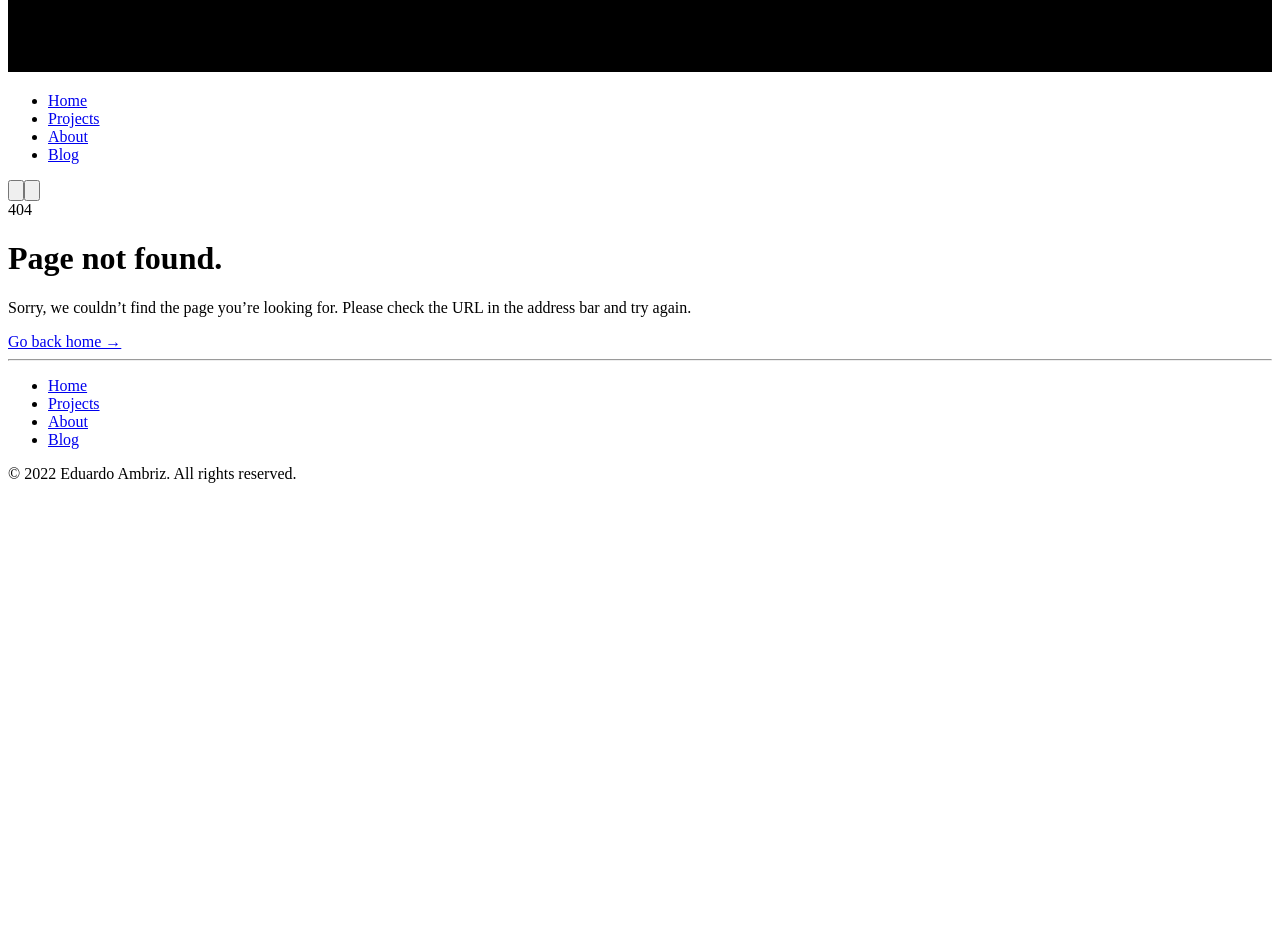
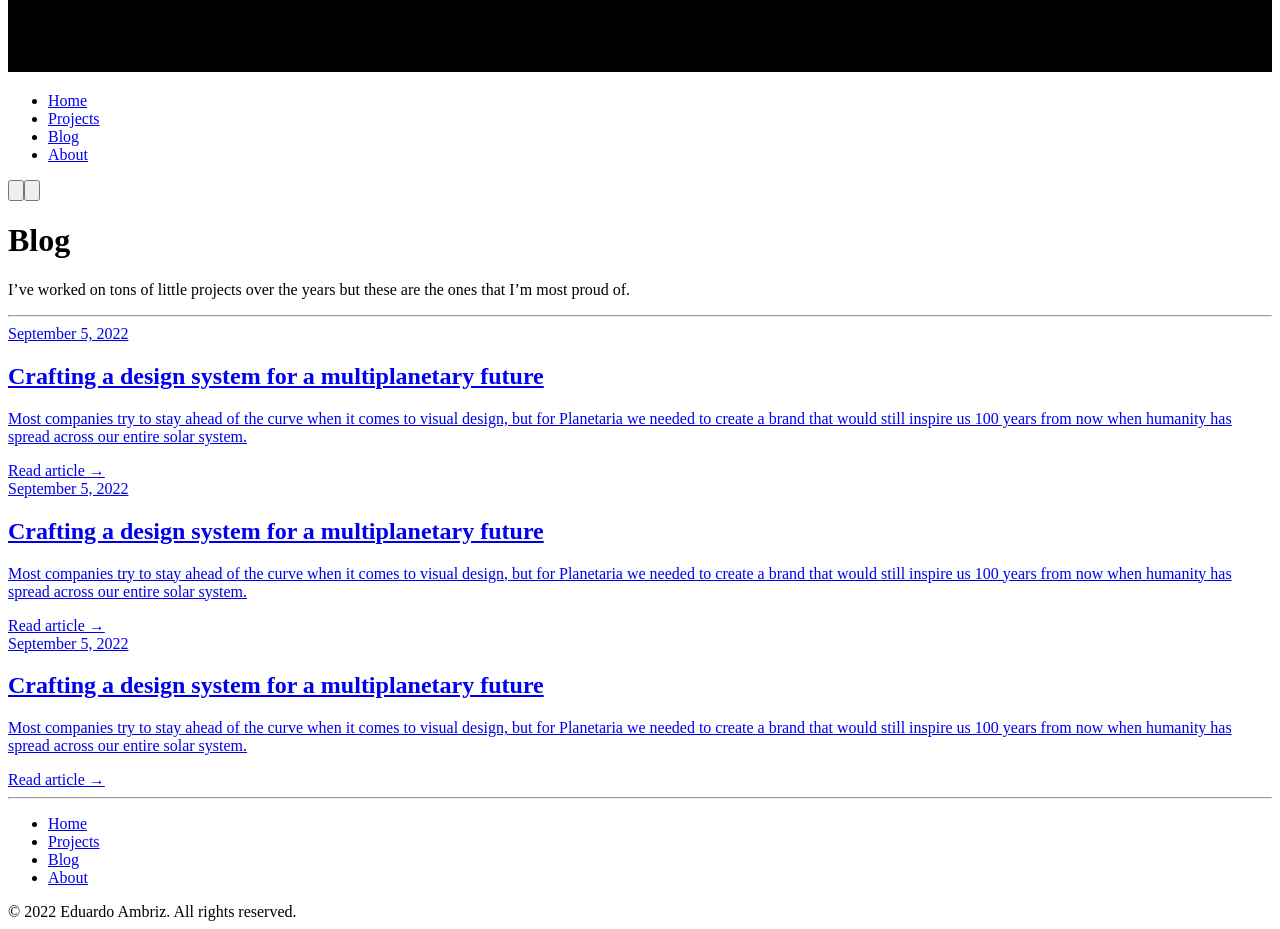
Before and after one commit to edroamz/portfolio, a Next.js app: page /blog in a window 1280 px wide. Before the commit this address had no page. Shown: the part 1200-2129 px from the top of the page. Before the commit the page ends 1691 px from the top, so only its background shows below. Built offline with nearby package versions, Linux system fonts and the light colour scheme.

Commit message:
Add Blog page

```diff
--- a/components/Container.tsx
+++ b/components/Container.tsx
@@ -57,7 +57,7 @@ export default function Container(props: any) {
         <meta name="description" content={meta.description} />
       </Head>
       <div className="flex flex-col justify-center">
-        <div className="flex items-center justify-between w-full relative max-w-4xl mx-auto pt-8 pb-8 px-8 lg:px-6">
+        <div className="flex items-center justify-between w-full relative max-w-4xl mx-auto pt-8 pb-8 px-5 sm:px-12 lg:px-6">
           <LogoIcon></LogoIcon>
           <nav className="hidden md:flex">
             <ul className="flex items-center gap-x-4">
@@ -80,7 +80,7 @@ export default function Container(props: any) {
             >
               {mounted && (
                 <svg
-                  className="h-6 w-6 text-gray-800 hover:text-gray-500 dark:text-gray-200 dark:hover:text-gray-400"
+                  className="h-5 w-5 text-gray-800 hover:text-gray-500 dark:text-gray-200 dark:hover:text-gray-400"
                   xmlns="http://www.w3.org/2000/svg"
                   stroke="currentColor"
                   viewBox="0 0 256 256"
--- a/components/Footer.tsx
+++ b/components/Footer.tsx
@@ -5,7 +5,7 @@ import { navItems } from 'data/navItems';
 export default function Footer() {
   return (
     <footer className="flex flex-col justify-center items-start max-w-4xl mx-auto w-full">
-      <div className="w-full px-8 lg:px-6">
+      <div className="w-full px-5 sm:px-12 lg:px-6">
         <hr className="w-full border-1 border-gray-200 dark:border-zinc-800" />
         <div className="w-full grid md:flex grid-cols-1 md:grid-cols-2 items-center justify-between pt-12 pb-20 gap-y-8 ">
           <nav>
--- a/data/navItems.tsx
+++ b/data/navItems.tsx
@@ -10,13 +10,13 @@ export const navItems = [
     text: 'Projects'
   },
   {
+    uuid: '8e486852-6ed7-4579-99d8-31a9994b0267',
+    href: '/blog',
+    text: 'Blog'
+  },
+  {
     uuid: '88060903-a509-4cef-b553-5650b340b48a',
     href: '/about',
     text: 'About'
-  },
-  {
-    uuid: '8e486852-6ed7-4579-99d8-31a9994b0267',
-    href: '/blog',
-    text: 'Blog'
   }
 ];
--- a/pages/404.tsx
+++ b/pages/404.tsx
@@ -9,7 +9,7 @@ export default function NotFound() {
         <span className="text-indigo-600 dark:text-indigo-300 font-semibold text-center mb-4">
           404
         </span>
-        <h1 className="text-black dark:text-white text-3xl md:text-5xl font-bold w-full md:max-w-2xl mb-4 text-center mx-auto">
+        <h1 className="text-black dark:text-white text-3xl sm:text-4xl md:text-5xl font-bold w-full md:max-w-2xl mb-4 md:mb-6 text-center mx-auto">
           Page not found.
         </h1>
         <p className="max-w-xl mb-8 text-gray-700 dark:text-gray-400 text-center mx-auto md:text-lg">
--- /dev/null
+++ b/pages/blog.tsx
@@ -0,0 +1,81 @@
+import Link from 'next/link';
+
+import Container from 'components/Container';
+
+interface IBlogArticleProps {
+  slug: string;
+  title: string;
+  excerpt: string;
+  date: string;
+}
+
+function BlogArticle({ slug, title, excerpt, date }: IBlogArticleProps) {
+  return (
+    <Link href={`/blog/${slug}`}>
+      <a className="grid grid-cols-1 md:flex items-baseline justify-center md:gap-x-12 lg:gap-x-14 py-6 hover:bg-gray-100 dark:hover:bg-neutral-800 md:rounded-xl px-5 sm:px-12 md:px-7">
+        <div className="w-full md:w-1/5 text-sm text-gray-700 dark:text-gray-500 border-l-[3px] md:border-0 border-gray-300 dark:border-neutral-500 pl-3 md:pl-0 mb-4">
+          {date}
+        </div>
+        <div className="h-full w-full md:w-4/5 md:mr-9">
+          <h2 className="text-black dark:text-white md:text-lg font-semibold w-full mb-4">
+            {title}
+          </h2>
+          <p className="md:max-w-xl text-sm text-gray-700 dark:text-gray-400 mb-4">
+            {excerpt}
+          </p>
+          <span className="text-sm text-indigo-600 dark:text-indigo-300 font-medium">
+            Read article →
+          </span>
+        </div>
+      </a>
+    </Link>
+  );
+}
+
+export default function Blog() {
+  return (
+    <Container title="Blog – Eduardo Rodriguez">
+      <div className="max-w-4xl mx-auto pt-12 md:pt-20 px-5 sm:px-12 lg:px-6">
+        <h1 className="text-black dark:text-white text-3xl sm:text-4xl md:text-5xl font-bold w-full md:max-w-2xl mb-4 md:mb-6">
+          Blog
+        </h1>
+        <p className="max-w-xl mb-8 text-gray-700 dark:text-gray-400 text-base">
+          I’ve worked on tons of little projects over the years but these are
+          the ones that I’m most proud of.
+        </p>
+      </div>
+      <div className="w-full mb-12 pb-20 md:px-12 lg:px-6 max-w-4xl mx-auto">
+        <div className="relative mt-12 md:mt-14 lg:mt-16 grid gap-y-6 md:gap-y-2 max-w-4xl mx-auto">
+          <hr className="absolute left-0 top-[2%] w-0 h-[96%] border-l border-gray-200 dark:border-zinc-800 hidden md:block " />
+          <BlogArticle
+            slug="testing"
+            title="Crafting a design system for a multiplanetary future"
+            excerpt="Most companies try to stay ahead of the curve when it comes to
+                visual design, but for Planetaria we needed to create a brand
+                that would still inspire us 100 years from now when humanity has
+                spread across our entire solar system."
+            date="September 5, 2022"
+          ></BlogArticle>
+          <BlogArticle
+            slug="testing"
+            title="Crafting a design system for a multiplanetary future"
+            excerpt="Most companies try to stay ahead of the curve when it comes to
+                visual design, but for Planetaria we needed to create a brand
+                that would still inspire us 100 years from now when humanity has
+                spread across our entire solar system."
+            date="September 5, 2022"
+          ></BlogArticle>
+          <BlogArticle
+            slug="testing"
+            title="Crafting a design system for a multiplanetary future"
+            excerpt="Most companies try to stay ahead of the curve when it comes to
+                visual design, but for Planetaria we needed to create a brand
+                that would still inspire us 100 years from now when humanity has
+                spread across our entire solar system."
+            date="September 5, 2022"
+          ></BlogArticle>
+        </div>
+      </div>
+    </Container>
+  );
+}
```
Also changed, not shown: pages/about.tsx (+6 -6 lines), pages/index.tsx (+7 -7 lines), pages/projects.tsx (+6 -6 lines).
